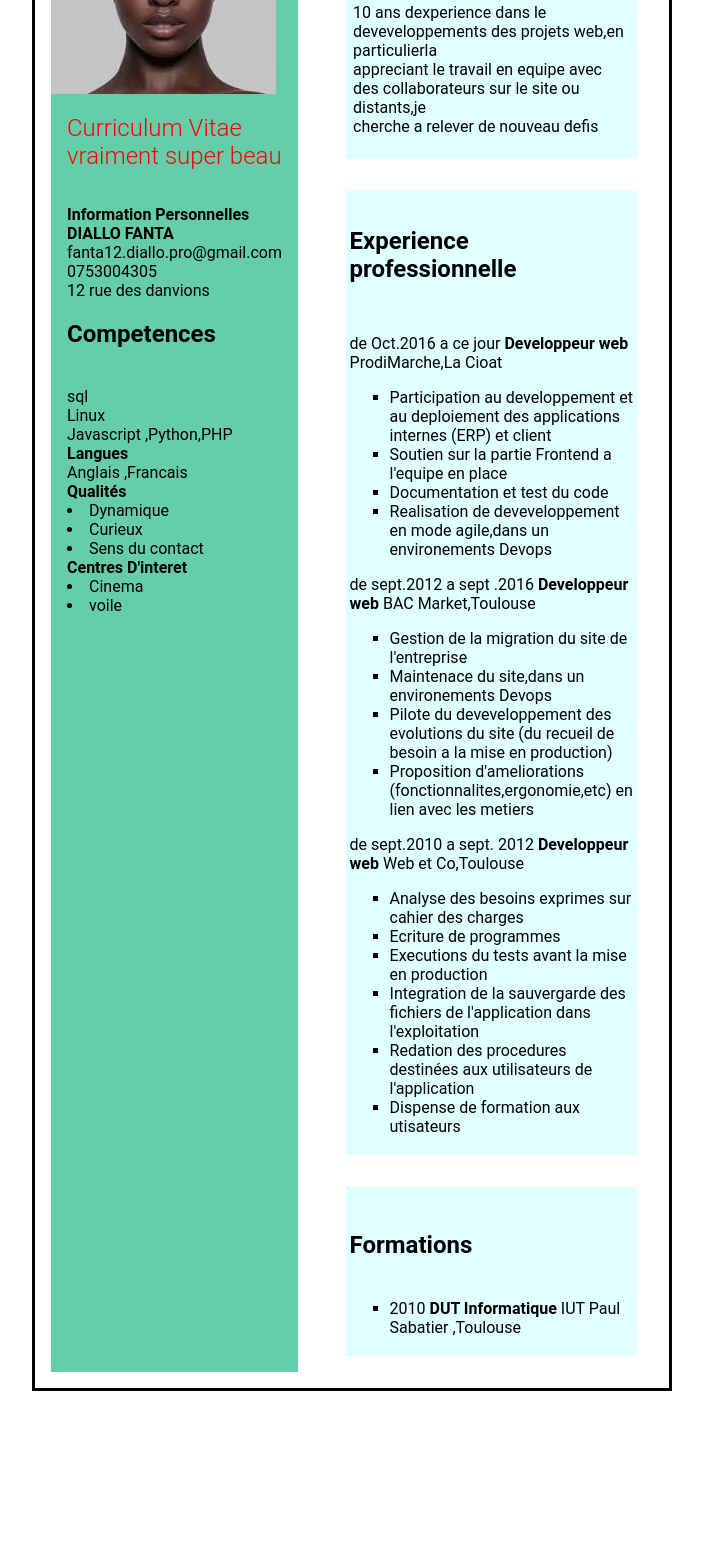
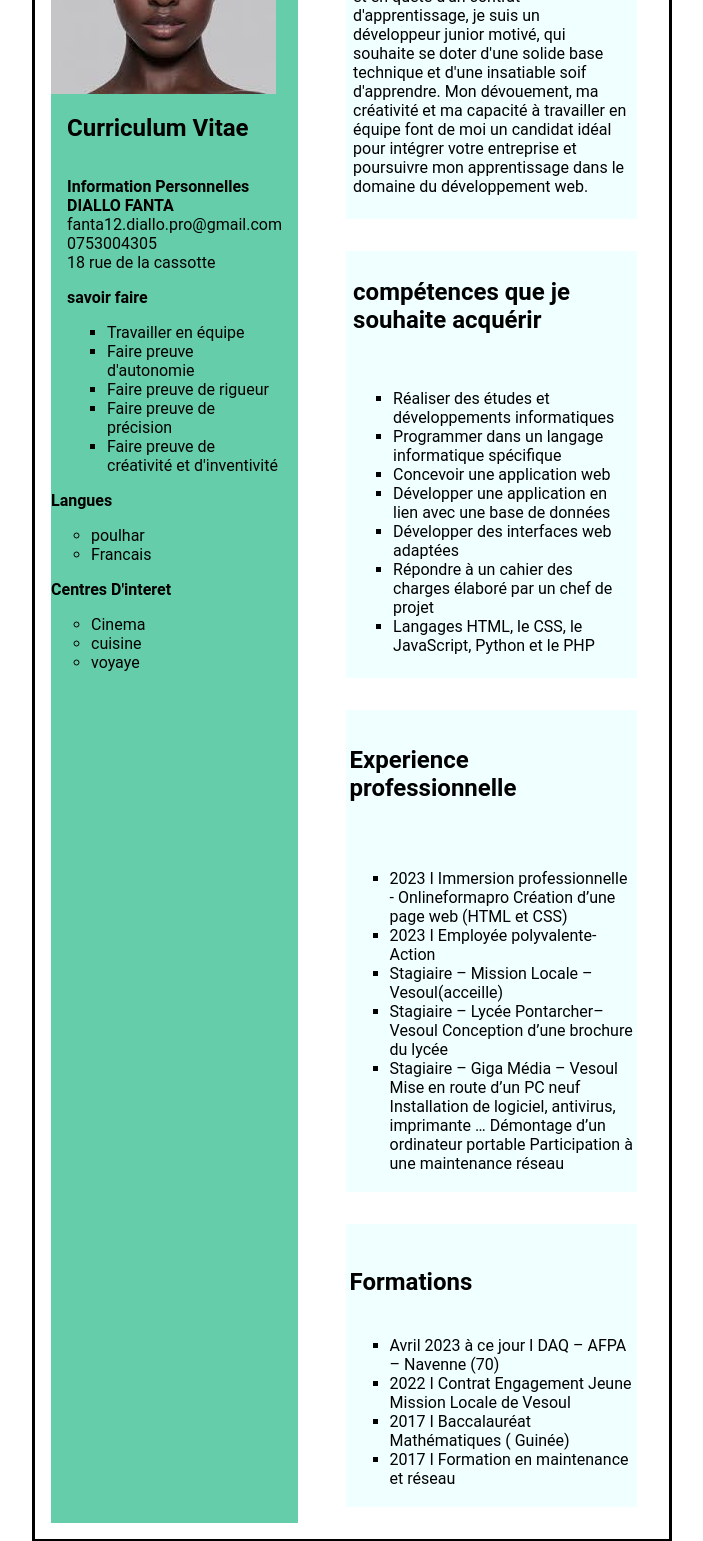
Before and after one commit to Fanta-543/cv, a plain HTML site: page index.html in a window 1280 px wide. Shown: the part 470-2011 px from the top of the page, without its empty margins (288-991 px from the left). Drawn offline with Linux system fonts and the light colour scheme.

Commit message:
jai modifier

```diff
--- a/cv.css
+++ b/cv.css
@@ -33,8 +33,6 @@
 
   h1 {
       font-size: 1.5em;
-      font-weight: 300;
-      color: red;
   }
 
   .sectiongauche {
@@ -51,12 +49,11 @@
   }
 
   .sectiondroite {
-
       padding: 2%;
       margin: 2rem;
-      line-height: normal;
+      font-style: normal;
       font-size: medium;
-      background-color: #E0FFFF;
+      background-color:azure;
   }
 
   h3 {
@@ -64,12 +61,11 @@
   }
 
   .sectiondroite1 {
-
-      padding: 1%;
+      padding: 2%;
       margin: 2rem;
       font-style: normal;
       font-size: medium;
-      background-color: #E0FFFF;
+      background-color: azure;
   }
 
   h4 {
@@ -81,13 +77,24 @@
       margin: 2rem;
       font-style: normal;
       font-size: medium;
-      background-color: #E0FFFF;
+      background-color: azure;
   }
 
   h5 {
       font-size: 1.5em;
   }
 
+  .sectiondroite3 {
+      padding: 1%;
+      margin: 2rem;
+      font-style: normal;
+      font-size: medium;
+      background-color: azure;
+  }
+
+  h6 {
+      font-size: 1.5em;
+  }
 
   @media screen and (max-width:680) {
       body {
--- a/index.html
+++ b/index.html
@@ -16,70 +16,87 @@
         <img src="image.png" />
       </div>
       <div class="info">
-        <h1>Curriculum Vitae vraiment super beau</h1></br>
+        <h1>Curriculum Vitae </h1></br>
         <strong>Information Personnelles</strong></br>
         <strong>DIALLO FANTA</strong></br>
         fanta12.diallo.pro@gmail.com</br>
-        0753004305</br>12 rue des danvions
+        0753004305</br>18 rue de la cassotte
+      </div>
+      <div class="sectiongauche">
 
+        <strong>savoir faire</strong>
+        <ul type="square">
+          <li>Travailler en équipe</li>
+          <li> Faire preuve d'autonomie</li>
+          <li> Faire preuve de rigueur</li>
+          <li>Faire preuve de précision</li>
+          <li>Faire preuve de créativité
+            et d'inventivité</li>
+        </ul>
       </div>
+      <strong>Langues</strong></br>
+      <ul style="list-style-type:circle">
+      <li> poulhar </li>
+      <li> Francais</li></ul>
+      <strong>Centres D'interet</strong>
+      <ul type="circle">
+        <li>Cinema</li>
+        <li>cuisine</li>
+        <li>voyaye</li>
+      </ul>
+    </div>
 
-      <div class="sectiongauche ">
-        <h2>Competences</h2></br>sql</br> Linux</br>Javascript ,Python,PHP</br>
-        <strong>Langues</strong></br>
-        Anglais ,Francais</br>
-        <strong>Qualités</strong>
-        <li>Dynamique</li>
-        <li>Curieux</li>
-        <li>Sens du contact</li>
-        <strong>Centres D'interet</strong>
-        <li>Cinema</li>
-        <li>voile</li>
-      </div>
-    </div>
     <div class="section">
-
       <div class="sectiondroite">
         <h3>Profil</h3>
-        <a href="#" download>Télécharger mon CV</a>
-        <p>10 ans dexperience dans le deveveloppements des projets web,en particulierla </br>
-          appreciant le travail en equipe avec des collaborateurs sur le site ou distants,je </br>
-          cherche a relever de nouveau defis </p>
+        <p>Intéressée par le développement web et en quête d'un contrat d'apprentissage,
+          je suis un développeur junior motivé, qui souhaite se doter
+          d'une solide base technique et d'une insatiable soif d'apprendre.
+          Mon dévouement, ma créativité et ma capacité à travailler en équipe font de moi
+          un candidat idéal pour intégrer votre entreprise et poursuivre mon apprentissage
+          dans le domaine du développement web. </p>
       </div>
       <div class="sectiondroite1">
-        <h4>Experience professionnelle</h4></br>
-        de Oct.2016 a ce jour <strong>Developpeur web </strong>ProdiMarche,La Cioat
+        <h2>compétences que je souhaite acquérir</h2></br>
         <ul type="square">
-          <li>Participation au developpement et au deploiement des applications internes (ERP) et client</li>
-          <li>Soutien sur la partie Frontend a l'equipe en place </li>
-          <li>Documentation et test du code </li>
-          <li>Realisation de deveveloppement en mode agile,dans un environements Devops </li>
+          <li>Réaliser des études et développements informatiques</li>
+          <li>Programmer dans un langage informatique spécifique</li>
+          <li>Concevoir une application web</li>
+          <li>Développer une application en lien avec une base de données</li>
+          <li>Développer des interfaces web adaptées</li>
+          <li>Répondre à un cahier des charges élaboré par un chef de projet</li>
+          <li>Langages HTML, le CSS, le JavaScript, Python et le PHP</li>
         </ul>
-        de sept.2012 a sept .2016 <strong>Developpeur web </strong>BAC Market,Toulouse
-        <ul type="square">
-          <li>Gestion de la migration du site de l'entreprise </li>
-          <li>Maintenace du site,dans un environements Devops </li>
-          <li>Pilote du deveveloppement des evolutions du site (du recueil de besoin a la mise en
-            production)</li>
-          <li>Proposition d'ameliorations (fonctionnalites,ergonomie,etc) en lien avec les metiers </li>
-        </ul>
-        de sept.2010 a sept. 2012 <strong>Developpeur web </strong> Web et Co,Toulouse
-        <ul type="square">
-          <li>Analyse des besoins exprimes sur cahier des charges</li>
-          <li>Ecriture de programmes </li>
-          <li>Executions du tests avant la mise en production </li>
-          <li>Integration de la sauvergarde des fichiers de l'application dans l'exploitation </li>
-          <li>Redation des procedures destinées aux utilisateurs de l'application </li>
-          <li>Dispense de formation aux utisateurs </li>
-        </ul>
-        </ol>
       </div>
       <div class="sectiondroite2">
+        <h4>Experience professionnelle</h4></br>
+        <ul type="square">
+          <li>2023 I Immersion professionnelle - Onlineformapro
+            Création d’une page web (HTML et CSS)</li>
+          <li>2023 I Employée polyvalente- Action</li>
+          <li>Stagiaire – Mission Locale – Vesoul(acceille)</li>
+          <li>Stagiaire – Lycée Pontarcher– Vesoul
+            Conception d’une brochure du lycée</li>
+          <li>Stagiaire – Giga Média – Vesoul
+            Mise en route d’un PC neuf
+            Installation de logiciel, antivirus, imprimante …
+            Démontage d’un ordinateur portable
+            Participation à une maintenance réseau</li>
+        </ul>
+      </div>
+      <div class="sectiondroite3">
         <h5>Formations </h5>
         <ul type="square">
-          <li> 2010 <strong>DUT Informatique </strong>
-            IUT Paul Sabatier ,Toulouse
-          </li>
+          <li>Avril 2023 à ce jour I
+            DAQ – AFPA – Navenne (70)</li>
+          <li>2022 I
+            Contrat Engagement Jeune
+            Mission Locale de Vesoul</li>
+          <li>2017 I
+            Baccalauréat Mathématiques
+            ( Guinée)</li>
+          <li>2017 I
+            Formation en maintenance et réseau</li>
         </ul>
       </div>
     </div>
```
